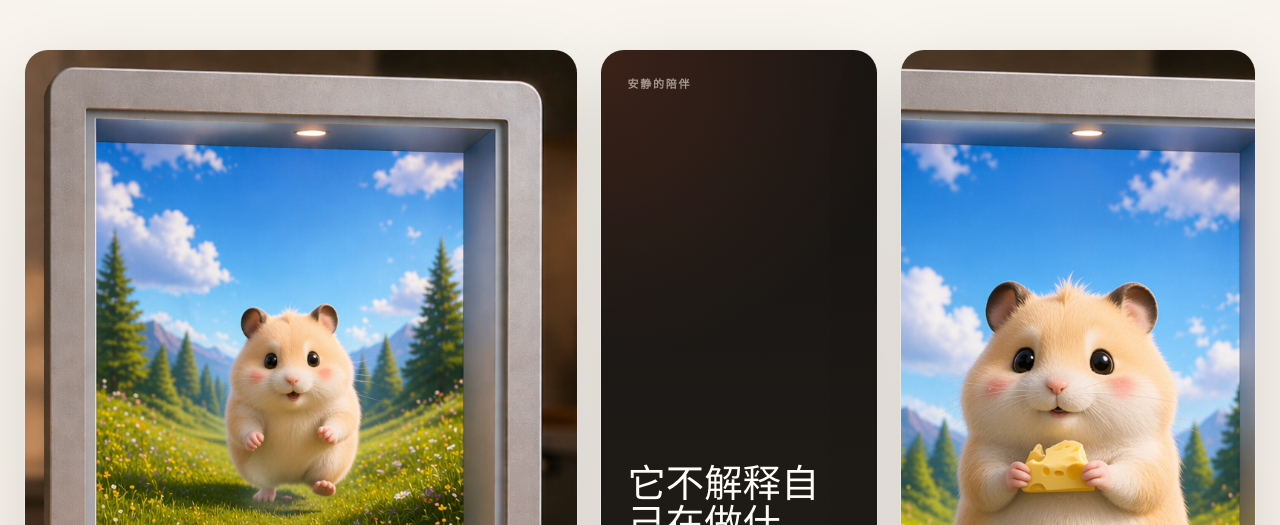
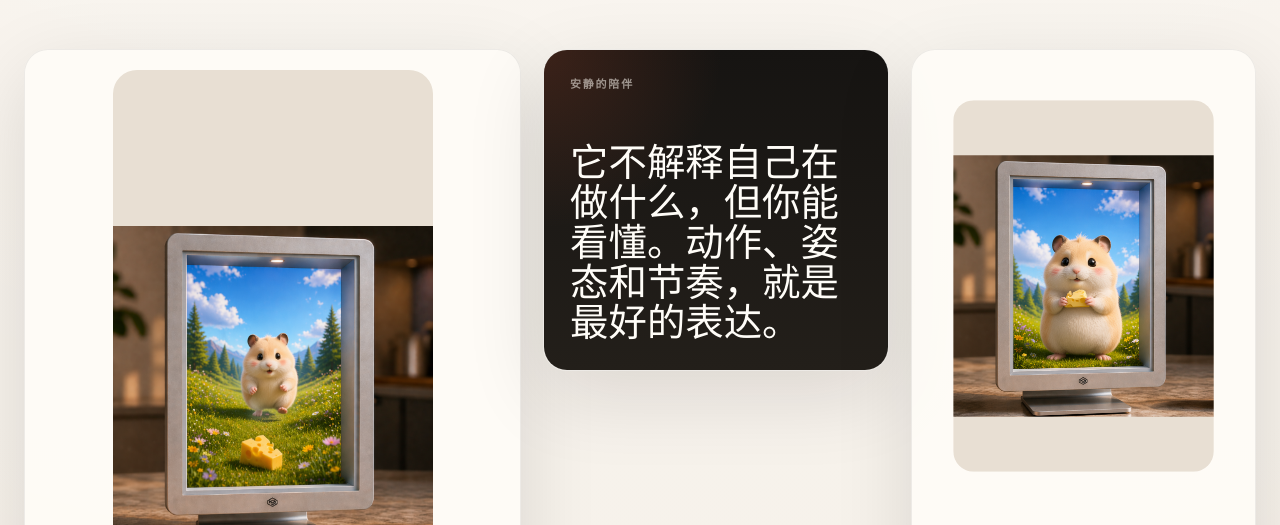
Before and after one commit to yerxiiiii/xr1-website, a website built with Vite: page website/index.html in a window 1280 px wide. Shown: the part 1319-1844 px from the top of the page. Built offline with nearby package versions, Linux system fonts and the light colour scheme.

Commit message:
update cangcang website

```diff
--- a/website/index.html
+++ b/website/index.html
@@ -98,7 +98,9 @@
 
           <div class="editorial-grid">
             <article class="editorial-card editorial-card--feature reveal">
-              <img src="/cangcang/hero.png" alt="仓仓产品主视图" />
+              <div class="editorial-card__media editorial-card__media--balanced">
+                <img src="/cangcang/hero.png" alt="仓仓产品主视图" />
+              </div>
               <div class="editorial-card__body">
                 <p class="editorial-card__kicker">桌面美学</p>
                 <h3>第一眼是精致的桌面物件，第二眼才发现里面住着一只会生活的小生命。</h3>
@@ -112,7 +114,9 @@
               </div>
             </article>
             <article class="editorial-card reveal">
-              <img src="/cangcang/detail-3.png" alt="仓仓进食场景" />
+              <div class="editorial-card__media editorial-card__media--balanced">
+                <img class="editorial-card__img editorial-card__img--right" src="/cangcang/detail-3.png" alt="仓仓进食场景" />
+              </div>
               <div class="editorial-card__body">
                 <p class="editorial-card__kicker">替你生活</p>
                 <h3>你开会的时候，它在吃饭；你写方案的时候，它在跑轮。</h3>
--- a/website/src/styles/sections.css
+++ b/website/src/styles/sections.css
@@ -167,8 +167,9 @@
 }
 
 .editorial-grid {
-  grid-template-columns: 1.4fr 0.7fr 0.9fr;
+  grid-template-columns: 1.18fr 0.82fr 0.82fr;
   margin-top: 52px;
+  align-items: start;
 }
 
 .editorial-card,
@@ -190,9 +191,33 @@
 .editorial-card img {
   width: 100%;
   height: 100%;
-  min-height: 320px;
   object-fit: cover;
   background: #e8dfd3;
+}
+
+.editorial-card__media {
+  display: flex;
+  justify-content: center;
+  padding: 20px 20px 0;
+}
+
+.editorial-card__media--balanced {
+  aspect-ratio: 0.76 / 1;
+}
+
+.editorial-card__media--balanced img {
+  width: 100%;
+  height: 100%;
+  max-width: 320px;
+  min-height: 0;
+  border-radius: 24px;
+  object-fit: contain;
+  object-position: center;
+}
+
+.editorial-card__img--right {
+  transform: scale(0.86);
+  transform-origin: center center;
 }
 
 .editorial-card__body {
```
